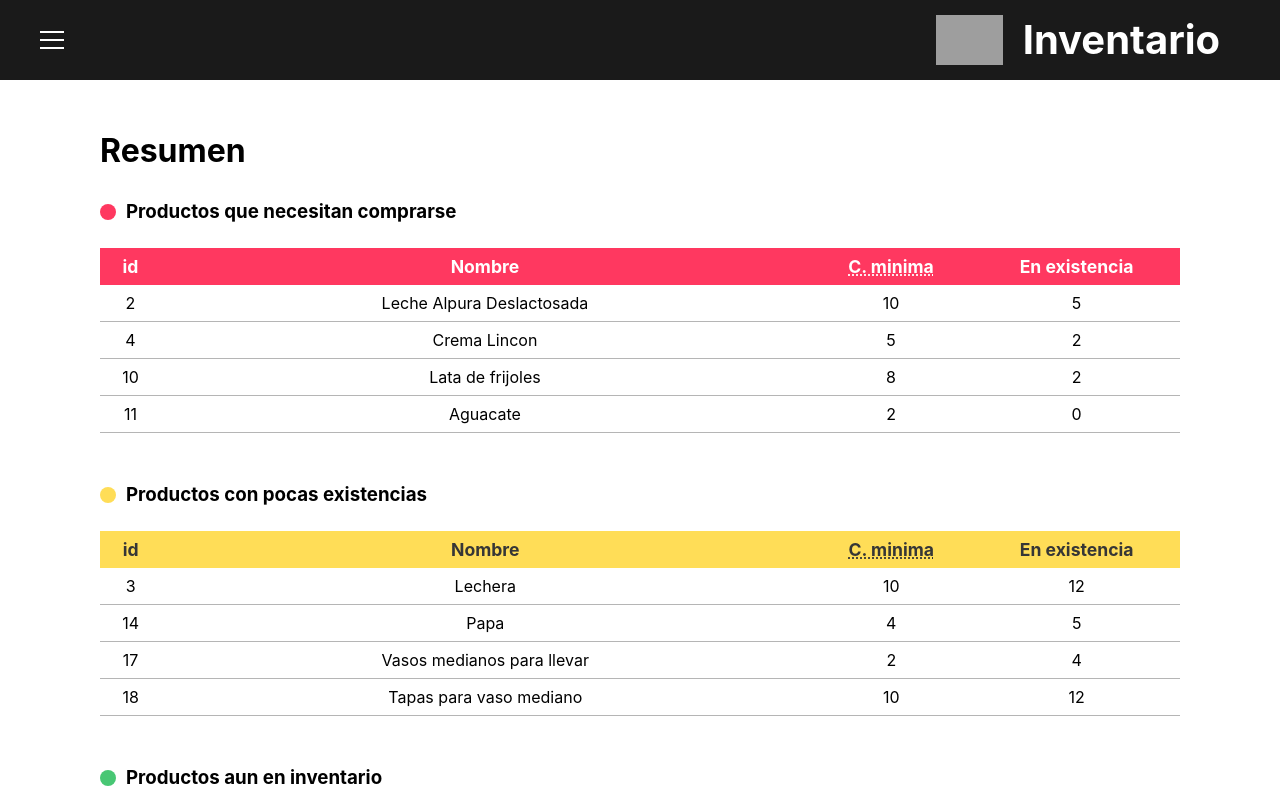
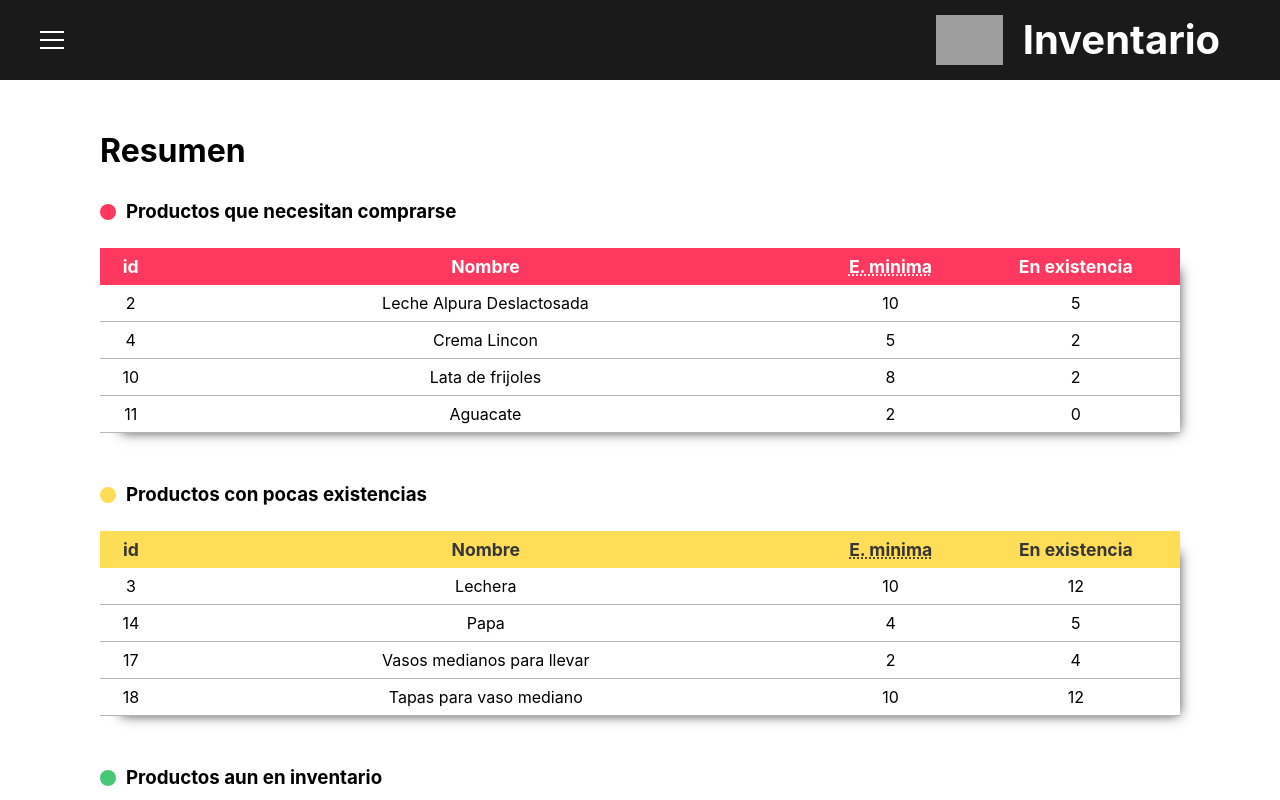
Before and after one commit to edevars/BarrioVivo, a Next.js app: page /resumen in a window 1280 px wide. Shown: the top 800 px of the page. Built offline with nearby package versions, Linux system fonts and the light colour scheme; grey boxes are pictures that could not be loaded.

Commit message:
:lipstick: Adding border shadow

```diff
--- a/src/Components/Table/index.js
+++ b/src/Components/Table/index.js
@@ -5,6 +5,8 @@ const Table = styled.table`
   border-collapse: collapse;
   border-spacing: 0;
   font-size: 1.1rem;
+  box-shadow: 10px 10px 12px -11px ${props => props.theme.bulma.dark};
+  width: ${props => (props.fullWidth ? "100%" : "inherit")};
   .head {
     background: ${props => props.backgroundHead || "black"};
     th {
@@ -22,21 +24,29 @@ const Table = styled.table`
     }
   }
 
-  @media screen and (max-width: 1360px){
+  @media screen and (max-width: 1360px) {
     width: 100%;
   }
 `;
 
-const Replace = ({ products, backgroundHead, foregroundHead }) => {
+const Replace = ({ products, backgroundHead, foregroundHead, fullWidth }) => {
   return (
-    <Table backgroundHead={backgroundHead} foregroundHead={foregroundHead}>
+    <Table
+      backgroundHead={backgroundHead}
+      foregroundHead={foregroundHead}
+      fullWidth={fullWidth}
+    >
       <thead className="head">
         <tr>
           <th>id</th>
           <th width="60%">Nombre</th>
-          <th>
-            <abbr title="Cantindad minima">C. minima</abbr>
-          </th>
+          {fullWidth ? (
+            <th>Existencia minima</th>
+          ) : (
+            <th>
+              <abbr title="Cantindad minima">E. minima</abbr>
+            </th>
+          )}
           <th>En existencia</th>
         </tr>
       </thead>
@@ -57,7 +67,8 @@ const Replace = ({ products, backgroundHead, foregroundHead }) => {
 Replace.propTypes = {
   products: PropTypes.array.isRequired,
   backgroundHead: PropTypes.string.isRequired,
-  foregroundHead: PropTypes.string.isRequired
+  foregroundHead: PropTypes.string.isRequired,
+  fullWidth: PropTypes.bool
 };
 
 export default Replace;
```
